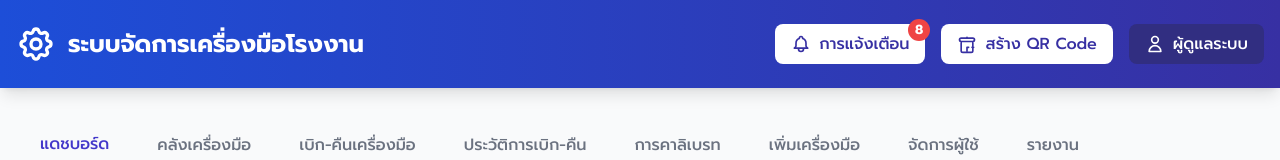
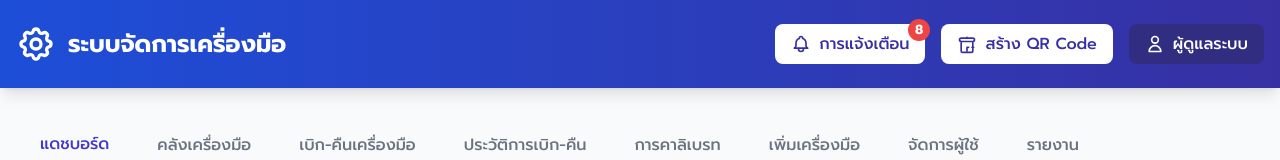
Before and after one commit to mildyanisa4286/mildyanisa4286.github.io, a plain HTML site: page index.html in a window 1280 px wide. Shown: the top 160 px of the page. Drawn offline with nearby package versions, Linux system fonts and the light colour scheme.

Commit message:
Update index.html

```diff
--- a/index.html
+++ b/index.html
@@ -3,7 +3,7 @@
 <head>
     <meta charset="UTF-8">
     <meta name="viewport" content="width=device-width, initial-scale=1.0">
-    <title>ระบบจัดการเครื่องมือโรงงาน</title>
+    <title>ระบบจัดการเครื่องมือ_IQC</title>
     <script src="https://cdn.tailwindcss.com"></script>
     <link href="https://fonts.googleapis.com/css2?family=Prompt:wght@300;400;500;600;700&display=swap" rel="stylesheet">
     <script src="https://cdn.jsdelivr.net/npm/chart.js"></script>
@@ -56,7 +56,7 @@
                         <path stroke-linecap="round" stroke-linejoin="round" stroke-width="2" d="M10.325 4.317c.426-1.756 2.924-1.756 3.35 0a1.724 1.724 0 002.573 1.066c1.543-.94 3.31.826 2.37 2.37a1.724 1.724 0 001.065 2.572c1.756.426 1.756 2.924 0 3.35a1.724 1.724 0 00-1.066 2.573c.94 1.543-.826 3.31-2.37 2.37a1.724 1.724 0 00-2.572 1.065c-.426 1.756-2.924 1.756-3.35 0a1.724 1.724 0 00-2.573-1.066c-1.543.94-3.31-.826-2.37-2.37a1.724 1.724 0 00-1.065-2.572c-1.756-.426-1.756-2.924 0-3.35a1.724 1.724 0 001.066-2.573c-.94-1.543.826-3.31 2.37-2.37.996.608 2.296.07 2.572-1.065z" />
                         <path stroke-linecap="round" stroke-linejoin="round" stroke-width="2" d="M15 12a3 3 0 11-6 0 3 3 0 016 0z" />
                     </svg>
-                    <h1 class="text-2xl font-bold">ระบบจัดการเครื่องมือโรงงาน</h1>
+                    <h1 class="text-2xl font-bold">ระบบจัดการเครื่องมือ</h1>
                 </div>
                 <div class="flex items-center space-x-4">
                     <div class="relative">
```
